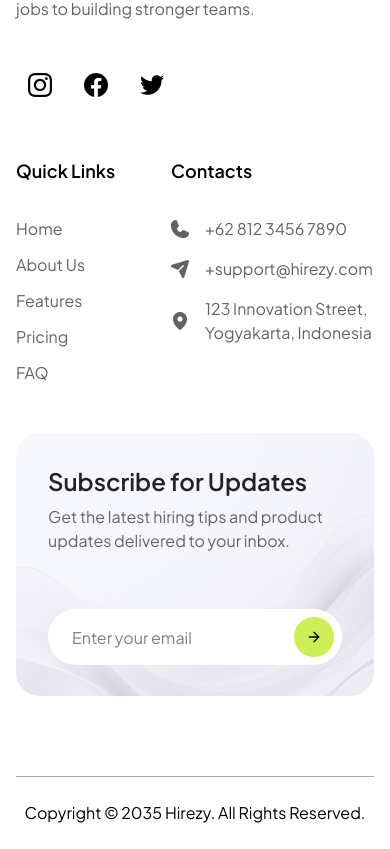
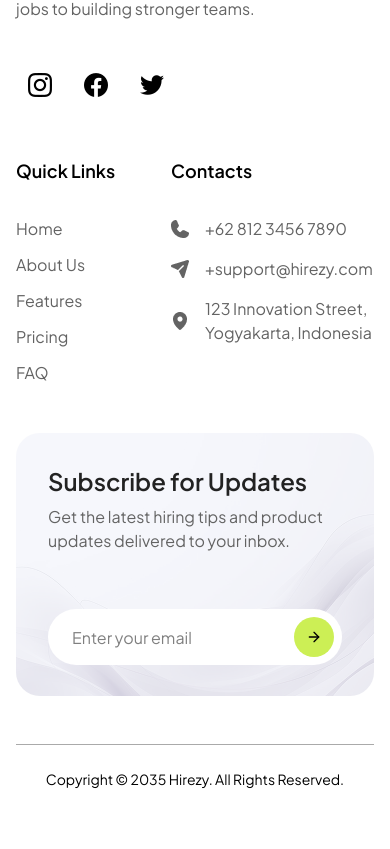
Before and after one commit to Bernardowert/project-hirezy, a Next.js app: page / in a window 390 px wide. Shown: the part 3795-4644 px from the top of the page. After the commit the page ends 4608 px from the top, so only its background shows below. Built offline with nearby package versions, Linux system fonts and the light colour scheme.

Commit message:
ajustes no responsivo do footer

```diff
--- a/app/components/footer/index.tsx
+++ b/app/components/footer/index.tsx
@@ -7,7 +7,7 @@ export function Footer(){
         <footer className="pt-20 pb-6">
             <ContainerGRID>
                  <InfoTop/>
-                 <p className="text-center mt-20 pt-6 border-t border-grey-400">Copyright © 2035 Hirezy. All Rights Reserved.</p>
+                 <p className="text-center text-sm tablet:text-base mt-12 tablet:mt-20 pt-6 border-t border-grey-400">Copyright © 2035 Hirezy. All Rights Reserved.</p>
             </ContainerGRID>
         </footer>
     )
```
